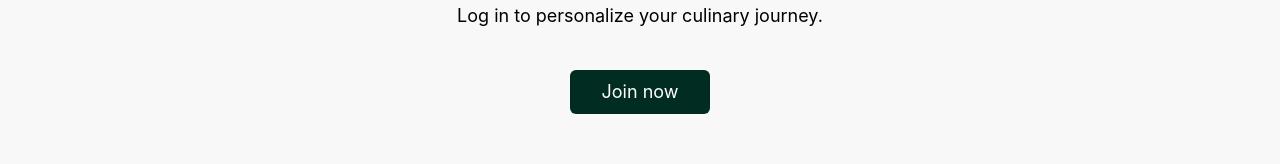
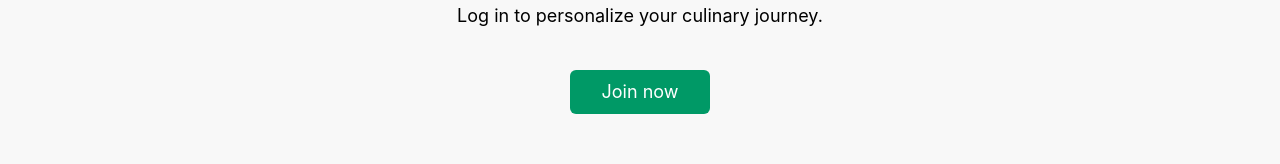
Before and after one commit to RaulSoriaUlibarri/Cookbook, a Next.js app: page / in a window 1280 px wide. Shown: the part 3834-3998 px from the top of the page. Built offline with nearby package versions, Linux system fonts and the light colour scheme; no server answers; a web font is replaced by a local one; what @radix-ui/themes would draw is missing.

Commit message:
chore: change Join Now button color and hover color

```diff
--- a/src/components/UI/Footer.tsx
+++ b/src/components/UI/Footer.tsx
@@ -13,7 +13,7 @@ const Footer = () => {
         <p className="text-lg py-5 mb-5">
           Log in to personalize your culinary journey.
         </p>
-        <button className="w-fit mx-auto text-lg leading-7 text-white bg-emerald-950 rounded-md py-2 px-8 hover:bg-emerald-800 hover:cursor-pointer">
+        <button className="w-fit mx-auto text-lg leading-7 text-white bg-emerald-600 rounded-md py-2 px-8 hover:bg-emerald-700 hover:cursor-pointer">
           Join now
         </button>
       </div>
```
